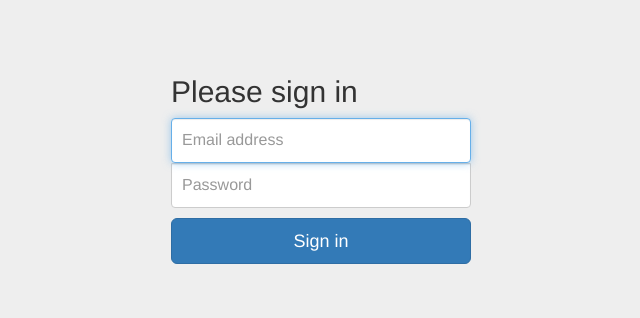
After one commit to ccbndh/instagram-clone, a Django app: page /accounts/login in a window 1280 px wide. The commit adds this page. Shown: the top 318 px of the page, without its empty margins (319-959 px from the left). Run offline with Django 3.2, Linux system fonts and the light colour scheme; some libraries are stand-ins or nearby versions.

Commit message:
add login, logout view with template boostrap

```diff
--- /dev/null
+++ b/instaapp/static/css/style.css
@@ -0,0 +1,40 @@
+body {
+  padding-top: 40px;
+  padding-bottom: 40px;
+  background-color: #eee;
+}
+
+.form-signin {
+  max-width: 330px;
+  padding: 15px;
+  margin: 0 auto;
+}
+.form-signin .form-signin-heading,
+.form-signin .checkbox {
+  margin-bottom: 10px;
+}
+.form-signin .checkbox {
+  font-weight: normal;
+}
+.form-signin .form-control {
+  position: relative;
+  height: auto;
+  -webkit-box-sizing: border-box;
+     -moz-box-sizing: border-box;
+          box-sizing: border-box;
+  padding: 10px;
+  font-size: 16px;
+}
+.form-signin .form-control:focus {
+  z-index: 2;
+}
+.form-signin input[type="email"] {
+  margin-bottom: -1px;
+  border-bottom-right-radius: 0;
+  border-bottom-left-radius: 0;
+}
+.form-signin input[type="password"] {
+  margin-bottom: 10px;
+  border-top-left-radius: 0;
+  border-top-right-radius: 0;
+}
--- a/instaapp/templates/base.html
+++ b/instaapp/templates/base.html
@@ -3,10 +3,9 @@
 <!DOCTYPE html>
 <html lang="en">
 <head>
-{#    <link rel="shortcut icon" type="image/png" href="{% static 'images/fa.' %}"/>#}
     <link type="image/x-icon" rel="shortcut icon" href="{% static 'images/favicon.ico' %}">
-
     <link rel="stylesheet" type="text/css" href="{% static 'css/bootstrap.min.css' %}" />
+    <link rel="stylesheet" type="text/css" href="{% static 'css/style.css' %}" />
 
     <title>{% block title %}Instagram clone{% endblock %}</title>
 </head>
--- /dev/null
+++ b/instaapp/templates/login.html
@@ -0,0 +1,23 @@
+{% extends "base.html" %}
+{% block content %}
+
+    <div class="container">
+
+        <form class="form-signin" method="POST" action="{% url 'instaapp:login' %}">{% csrf_token %}
+            <h2 class="form-signin-heading">Please sign in</h2>
+            <label for="inputEmail" class="sr-only">Email address</label>
+            <input type="hidden" name="login" class="form-control" value="1">
+            <input type="text" name="inputEmail" class="form-control" placeholder="Email address" required autofocus>
+            <label for="inputPassword" class="sr-only">Password</label>
+            <input type="password" name="inputPassword" class="form-control" placeholder="Password" required>
+
+{#            <div class="checkbox">#}
+{#                <label>#}
+{#                    <input type="checkbox" value="remember-me"> Remember me#}
+{#                </label>#}
+{#            </div>#}
+            <button class="btn btn-lg btn-primary btn-block" type="submit">Sign in</button>
+        </form>
+
+    </div> <!-- /container -->
+{% endblock %}
--- a/instaapp/urls.py
+++ b/instaapp/urls.py
@@ -4,4 +4,6 @@ from . import views
 
 urlpatterns = patterns('',
    url(r'^$', views.home, name='home'),
+   url(r'^accounts/login', views.login_view, name='login'),
+   url(r'^accounts/logout', views.logout_view, name='logout'),
 )
--- a/instaapp/views.py
+++ b/instaapp/views.py
@@ -1,5 +1,26 @@
-from django.shortcuts import render
+from django.shortcuts import render, redirect
+from django.contrib.auth import authenticate, login, logout
+from django.http import HttpResponseRedirect, HttpResponse, JsonResponse
+from django.core.urlresolvers import reverse
+from django.contrib.auth.decorators import login_required
 
 
+@login_required
 def home(request):
     return render(request, 'index.html')
+
+
+def login_view(request):
+    if request.POST.getlist('login'):
+        user = authenticate(username=request.POST['inputEmail'], password=request.POST['inputPassword'])
+        if user is not None:
+            login(request, user)
+            return HttpResponseRedirect(reverse("instaapp:home"))
+        else:
+            return HttpResponseRedirect(reverse("instaapp:login"))
+    return render(request, 'login.html')
+
+
+def logout_view(request):
+    logout(request)
+    return HttpResponseRedirect(reverse("instaapp:home"))
--- a/instagram/urls.py
+++ b/instagram/urls.py
@@ -18,5 +18,5 @@ from django.contrib import admin
 
 urlpatterns = [
     url(r'^admin/', include(admin.site.urls)),
-    url(r'^', include('instaapp.urls', namespace="coolerapp")),
+    url(r'^', include('instaapp.urls', namespace="instaapp")),
 ]
```
